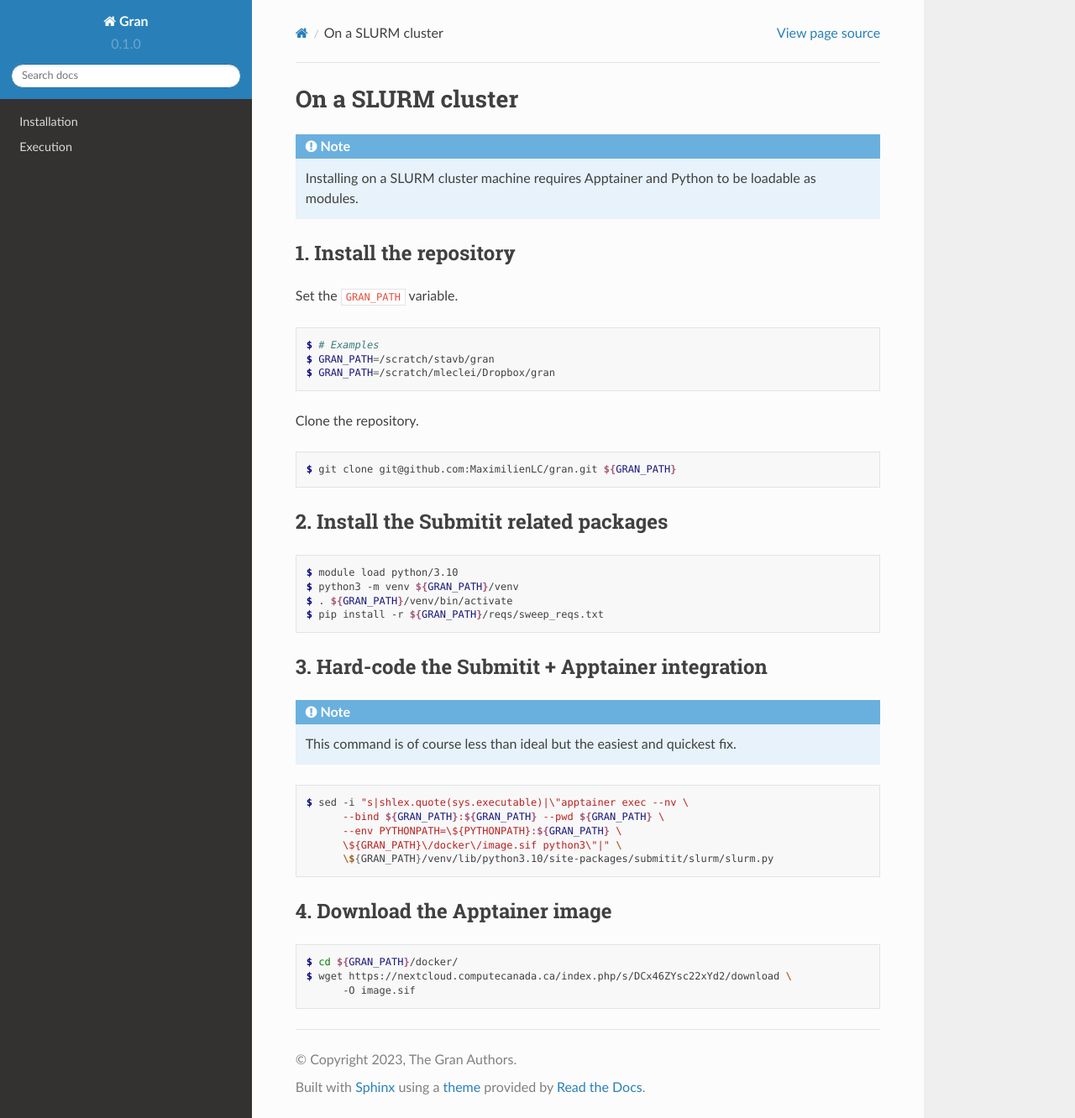
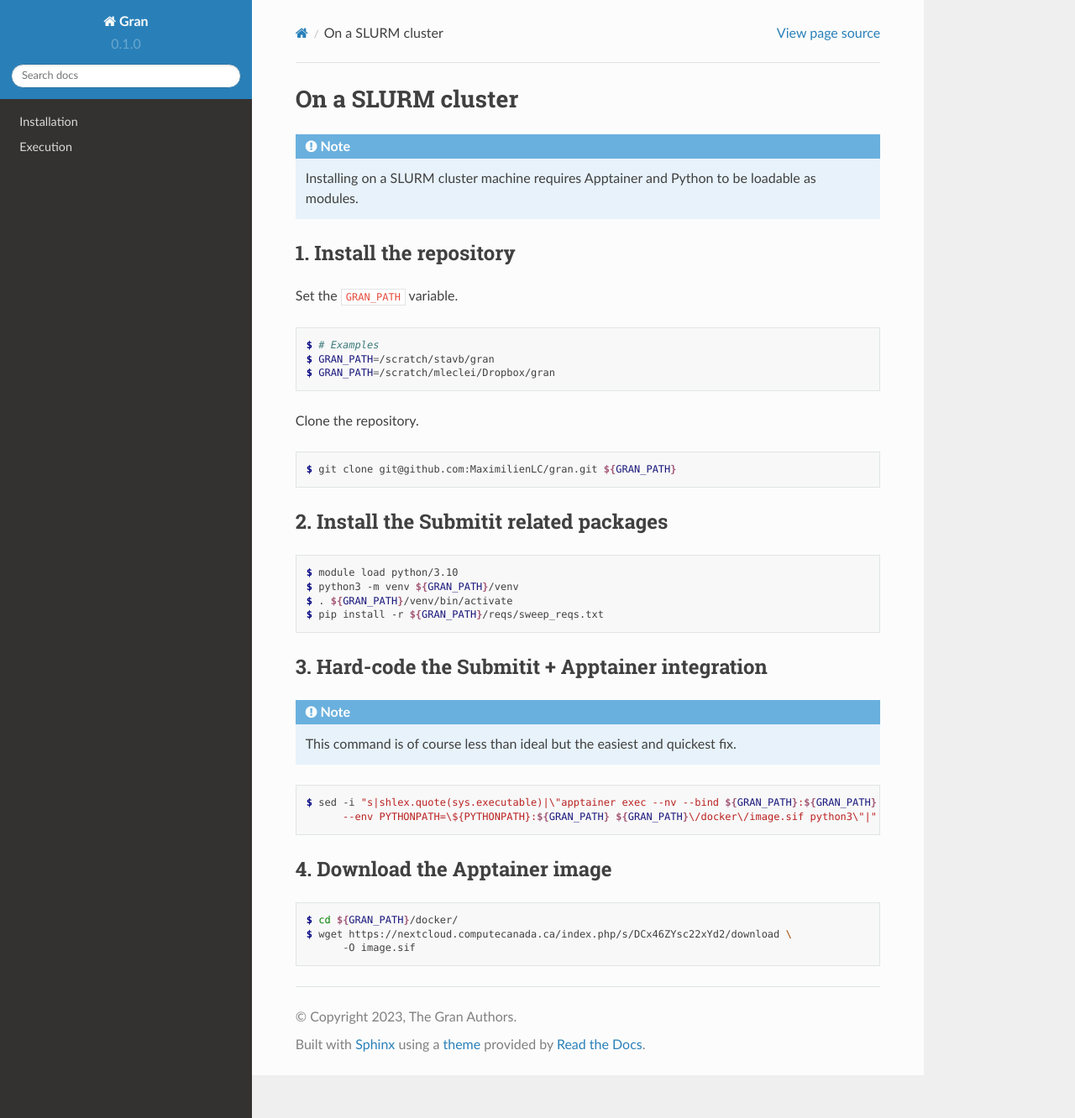
Before and after one commit to MaximilienLC/gran, a Sphinx documentation site: the page built from docs/Installation_On_a_SLURM_cluster.rst, in a window 1280 px wide and 1332 px high. Shown: the whole window at 84% size. Built offline with Sphinx 7.4.7 and the Read the Docs theme 2.0.0, drawn with Linux system fonts in a browser that asks for light colours.

```diff
--- a/docs/Installation_On_a_SLURM_cluster.rst
+++ b/docs/Installation_On_a_SLURM_cluster.rst
@@ -44,11 +44,8 @@ Clone the repository.
 
 .. code-block:: console
 
-    $ sed -i "s|shlex.quote(sys.executable)|\"apptainer exec --nv \
-          --bind ${GRAN_PATH}:${GRAN_PATH} --pwd ${GRAN_PATH} \
-          --env PYTHONPATH=\${PYTHONPATH}:${GRAN_PATH} \
-          \${GRAN_PATH}\/docker\/image.sif python3\"|" \
-          \${GRAN_PATH}/venv/lib/python3.10/site-packages/submitit/slurm/slurm.py
+    $ sed -i "s|shlex.quote(sys.executable)|\"apptainer exec --nv --bind ${GRAN_PATH}:${GRAN_PATH} --pwd ${GRAN_PATH} \
+          --env PYTHONPATH=\${PYTHONPATH}:${GRAN_PATH} ${GRAN_PATH}\/docker\/image.sif python3\"|" ${GRAN_PATH}/venv/lib/python3.10/site-packages/submitit/slurm/slurm.py
 
 4. Download the Apptainer image
 -------------------------------
```
